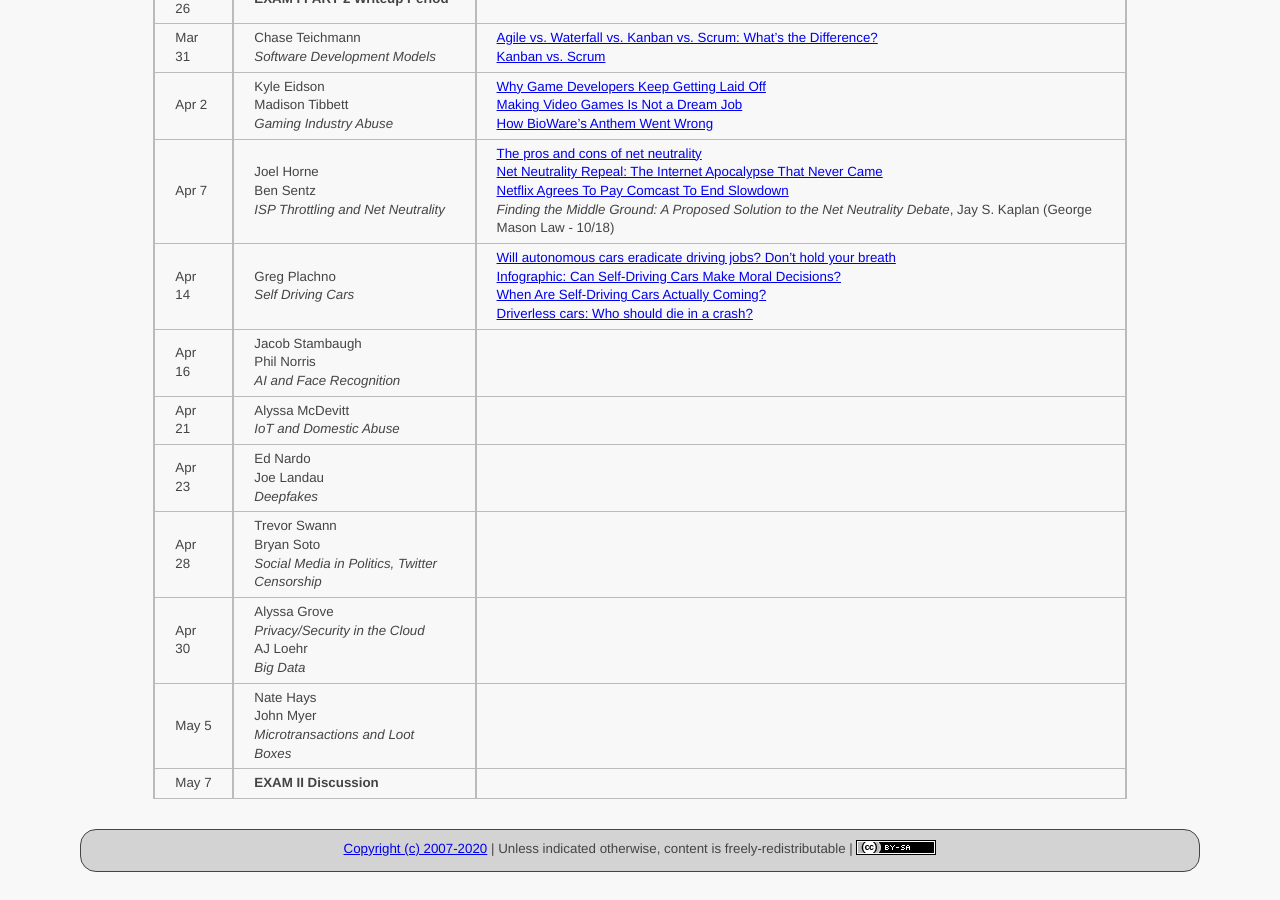
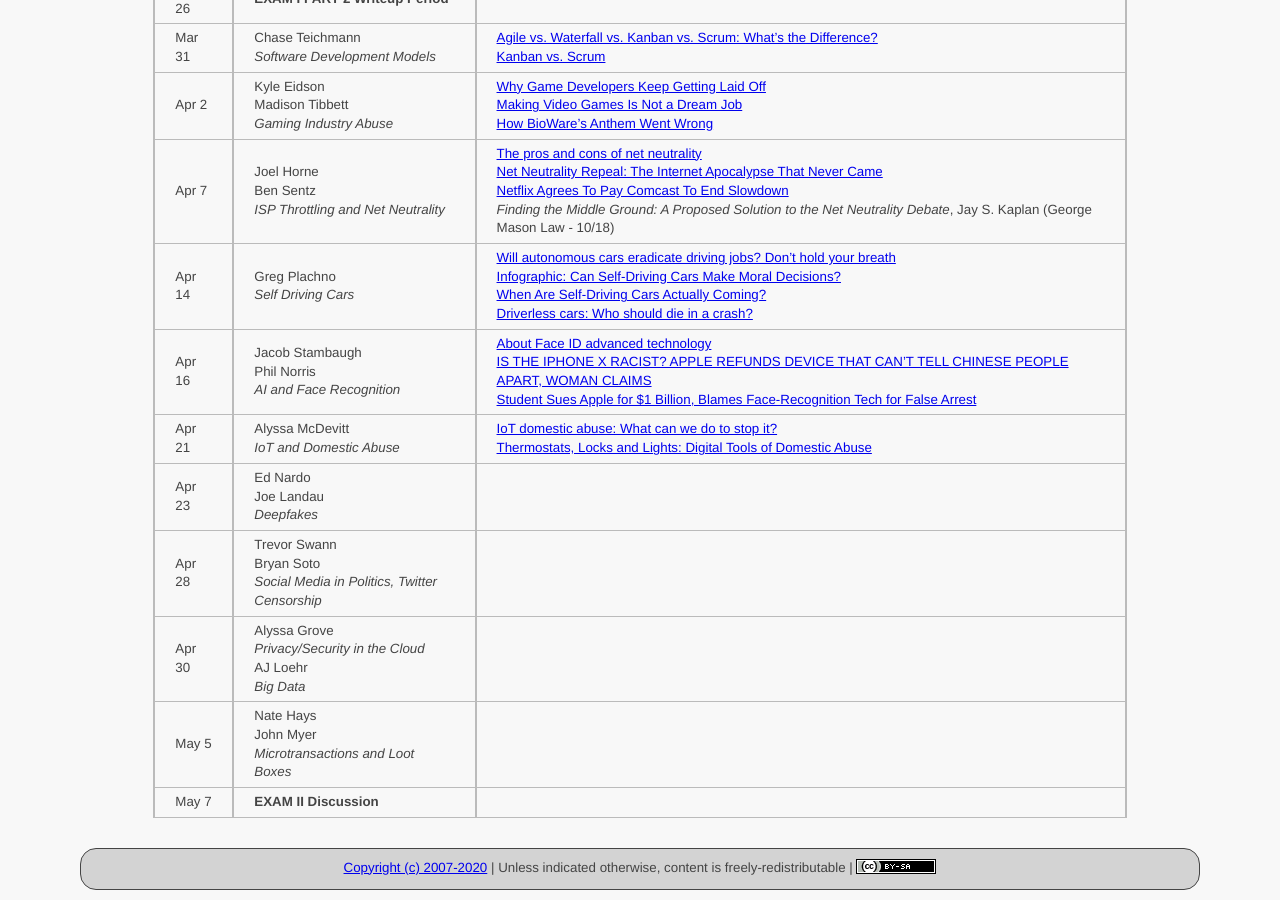
Before and after one commit to ycpcs/cs456-spring2020, a Jekyll site: the page built from schedule/index.md, in a window 1280 px wide and 900 px high, scrolled down 1320 px. Built offline with Jekyll 4.4.1, drawn with Linux system fonts in a browser that asks for light colours.

Commit message:
add articles
add articles

```diff
--- a/schedule/index.md
+++ b/schedule/index.md
@@ -35,8 +35,8 @@ All reading materials can be accessed via [Schmidt Library](http://library.ycp.e
 > Apr 2   | Kyle Eidson <br /> Madison Tibbett <br /> *Gaming Industry Abuse*| [Why Game Developers Keep Getting Laid Off](https://kotaku.com/why-game-developers-keep-getting-laid-off-1583192249) <br /> [Making Video Games Is Not a Dream Job](https://www.nytimes.com/2019/04/04/opinion/video-games-layoffs-union.html) <br /> [How BioWare's Anthem Went Wrong](https://kotaku.com/how-biowares-anthem-went-wrong-1833731964)|
 > Apr 7   | Joel Horne <br /> Ben Sentz <br /> *ISP Throttling and Net Neutrality* | [The pros and cons of net neutrality](https://www.itpro.co.uk/strategy/28115/the-pros-and-cons-of-net-neutrality) <br /> [Net Neutrality Repeal: The Internet Apocalypse That Never Came](https://fee.org/articles/net-neutrality-repeal-the-internet-apocalypse-that-never-came/) <br /> [Netflix Agrees To Pay Comcast To End Slowdown](https://consumerist.com/2014/02/23/netflix-agrees-to-pay-comcast-to-end-slowdown/) <br /> *Finding the Middle Ground: A Proposed Solution to the Net Neutrality Debate*, Jay S. Kaplan (George Mason Law - 10/18)|
 > Apr 14  | Greg Plachno <br /> *Self Driving Cars* | [Will autonomous cars eradicate driving jobs? Don’t hold your breath](https://www.digitaltrends.com/cars/autonomous-driving-trucks-jobs-yang/) <br /> [Infographic: Can Self-Driving Cars Make Moral Decisions?](https://www.roboticsbusinessreview.com/unmanned/unmanned-ground/infographic-can-self-driving-cars-make-moral-decisions/) <br /> [When Are Self-Driving Cars Actually Coming?](https://www.popularmechanics.com/cars/car-technology/a27269684/self-driving-cars/) <br /> [Driverless cars: Who should die in a crash?](https://www.bbc.com/news/technology-45991093) |
-> Apr 16  | Jacob Stambaugh <br /> Phil Norris <br /> *AI and Face Recognition* | |
-> Apr 21  | Alyssa McDevitt <br /> *IoT and Domestic Abuse*| |
+> Apr 16  | Jacob Stambaugh <br /> Phil Norris <br /> *AI and Face Recognition* | [About Face ID advanced technology](https://support.apple.com/en-us/HT208108) <br /> [IS THE IPHONE X RACIST? APPLE REFUNDS DEVICE THAT CAN'T TELL CHINESE PEOPLE APART, WOMAN CLAIMS](https://www.newsweek.com/iphone-x-racist-apple-refunds-device-cant-tell-chinese-people-apart-woman-751263) <br /> [Student Sues Apple for $1 Billion, Blames Face-Recognition Tech for False Arrest](https://www.insurancejournal.com/news/national/2019/04/23/524414.htm)|
+> Apr 21  | Alyssa McDevitt <br /> *IoT and Domestic Abuse*| [IoT domestic abuse: What can we do to stop it?](https://blog.malwarebytes.com/cybercrime/2018/07/iot-domestic-abuse-can-stop/) <br /> [Thermostats, Locks and Lights: Digital Tools of Domestic Abuse](https://www.nytimes.com/2018/06/23/technology/smart-home-devices-domestic-abuse.html) |
 > Apr 23  | Ed Nardo <br /> Joe Landau <br /> *Deepfakes*| |
 > Apr 28  | Trevor Swann <br /> Bryan Soto <br /> *Social Media in Politics, Twitter Censorship*| |
 > Apr 30  | Alyssa Grove <br /> *Privacy/Security in the Cloud* <br /> AJ Loehr <br /> *Big Data* | |
```
